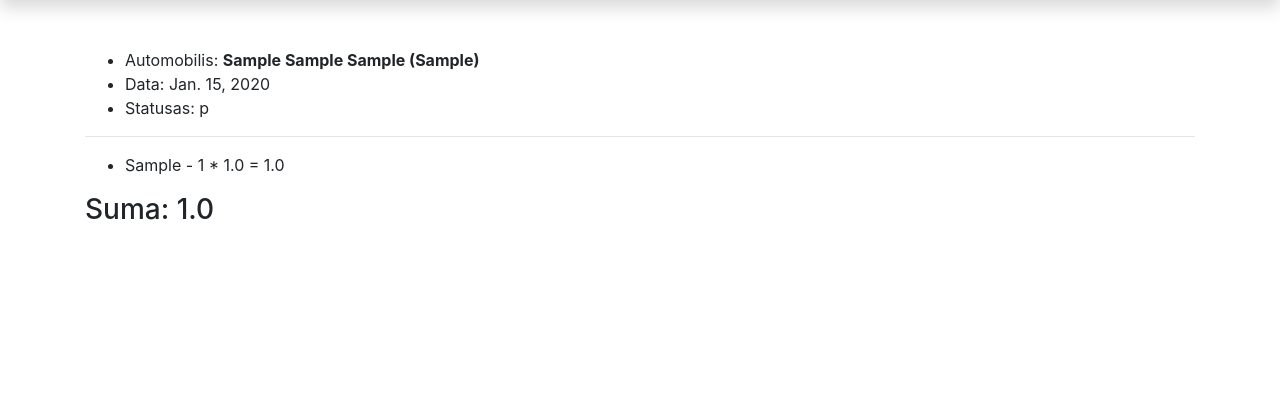
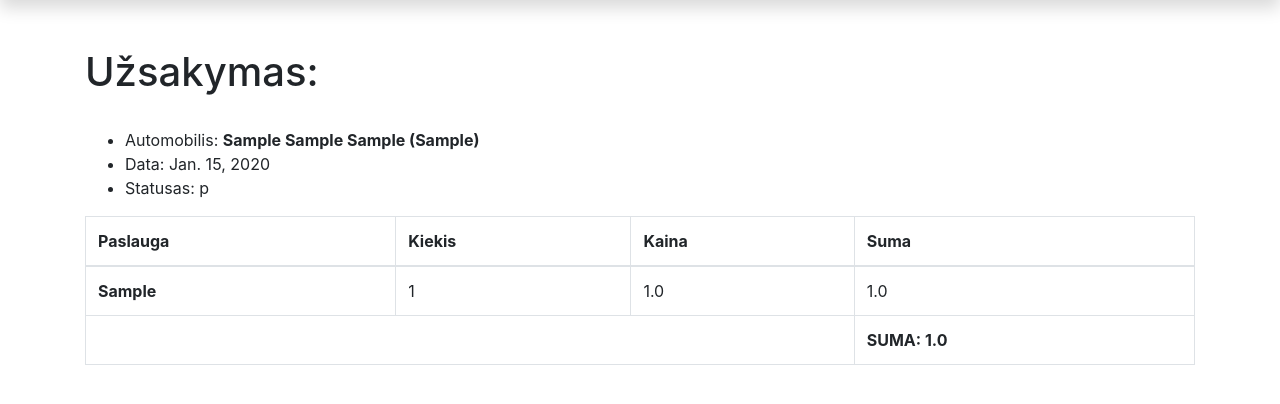
Before and after one commit to DonatasNoreika/django_autoservice_2022_10, a Django app: page /autoservice/uzsakymai/1 in a window 1280 px wide. Shown: the part 59-463 px from the top of the page. Run offline with Django 4.2, Linux system fonts and the light colour scheme; tables that the repository leaves empty hold one stand-in row (values such as "Sample post"); some libraries are stand-ins or nearby versions.

Commit message:
5 paskaita: užsakymo eilutės atvaizduotos lentelėje

```diff
--- a/mysite/autoservice/templates/autoservice/uzsakymas_detail.html
+++ b/mysite/autoservice/templates/autoservice/uzsakymas_detail.html
@@ -2,16 +2,44 @@
 {% block title %}Užsakymas{% endblock %}
 
 {% block content %}
+<h1>Užsakymas:</h1>
+<br>
 <ul>
     <li>Automobilis: <b>{{ object.automobilis }}</b></li>
     <li>Data: {{ object.data }}</li>
     <li>Statusas: {{ object.statusas }}</li>
 </ul>
-<hr>
-<ul>
-{% for eilute in object.eilutes.all %}
-    <li>{{ eilute.paslauga.pavadinimas }} - {{ eilute.kiekis }} * {{ eilute.paslauga.kaina }} = {{ eilute.suma }}</li>
-{% endfor %}
-</ul>
-<h3>Suma: {{ object.bendra }} </h3>
+
+<table class="table table-bordered">
+  <thead>
+    <tr>
+      <th scope="col">Paslauga</th>
+      <th scope="col">Kiekis</th>
+      <th scope="col">Kaina</th>
+      <th scope="col">Suma</th>
+    </tr>
+  </thead>
+  <tbody>
+  {% for eilute in object.eilutes.all %}
+    <tr>
+      <th scope="row">{{ eilute.paslauga.pavadinimas }}</th>
+      <td>{{ eilute.kiekis }}</td>
+      <td>{{ eilute.paslauga.kaina }}</td>
+      <td>{{ eilute.suma }}</td>
+    </tr>
+  {% endfor %}
+    <tr>
+        <td colspan="3"></td>
+      <th>SUMA: {{ object.bendra }}</th>
+    </tr>
+  </tbody>
+</table>
+
+<!--<ul>-->
+<!--{% for eilute in object.eilutes.all %}-->
+<!--    <li>{{ eilute.paslauga.pavadinimas }} - {{ eilute.kiekis }} * {{ eilute.paslauga.kaina }} = {{ eilute.suma }}</li>-->
+<!--{% endfor %}-->
+<!--</ul>-->
+<!--<h3>Suma: {{ object.bendra }} </h3>-->
+
 {% endblock %}
```
